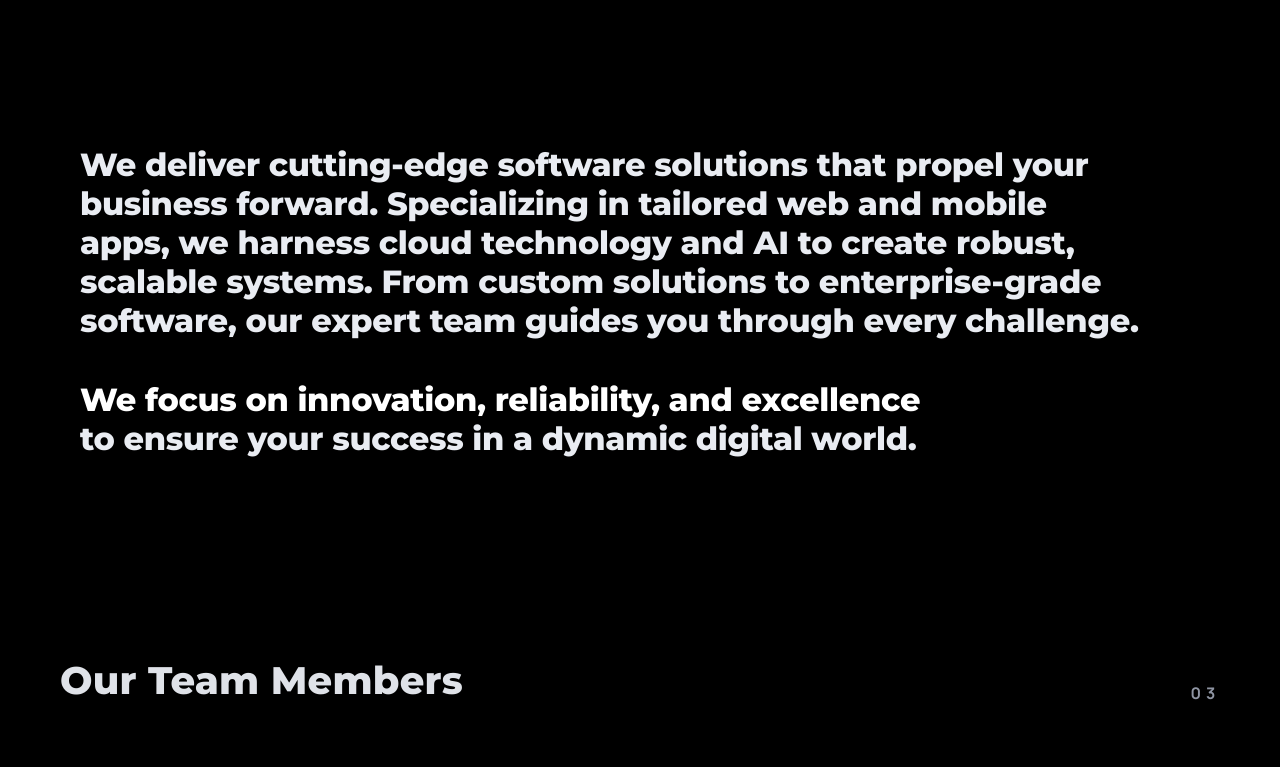
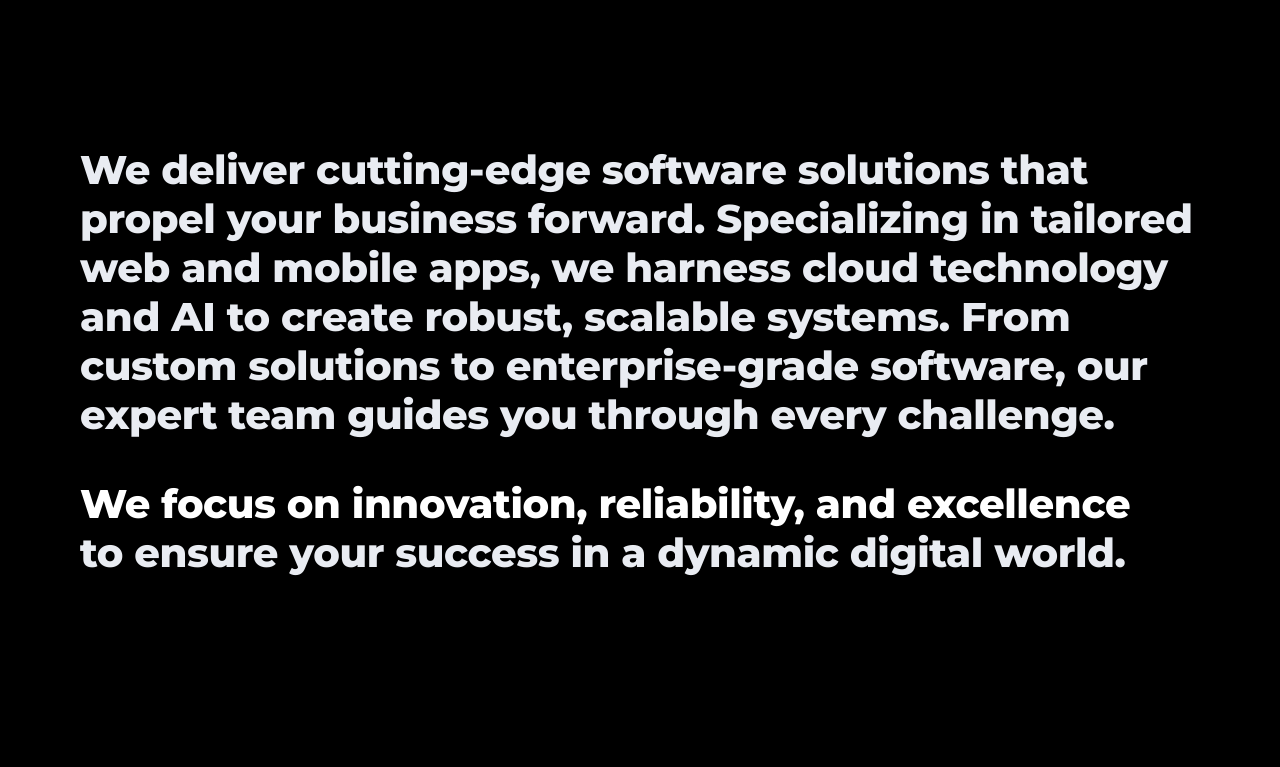
Before and after one commit to flaviusGS/Weout-Webage, a React (Vite) app: page / in a window 1280 px wide. Shown: the part 3411-4178 px from the top of the page. Built offline with nearby package versions, Linux system fonts and the light colour scheme.

Commit message:
Update about.css

```diff
--- a/src/components/About/about.css
+++ b/src/components/About/about.css
@@ -11,7 +11,7 @@
 }
 
 .about-lead {
-  font-size: clamp(16px, 2.5vw, 32px);
+  font-size: clamp(22px, 3.5vw, 40px);
   line-height: clamp(1.18, 1.1 + 0.3vw, 1.28);
   font-weight: 800;
   letter-spacing: -0.01em;
```
